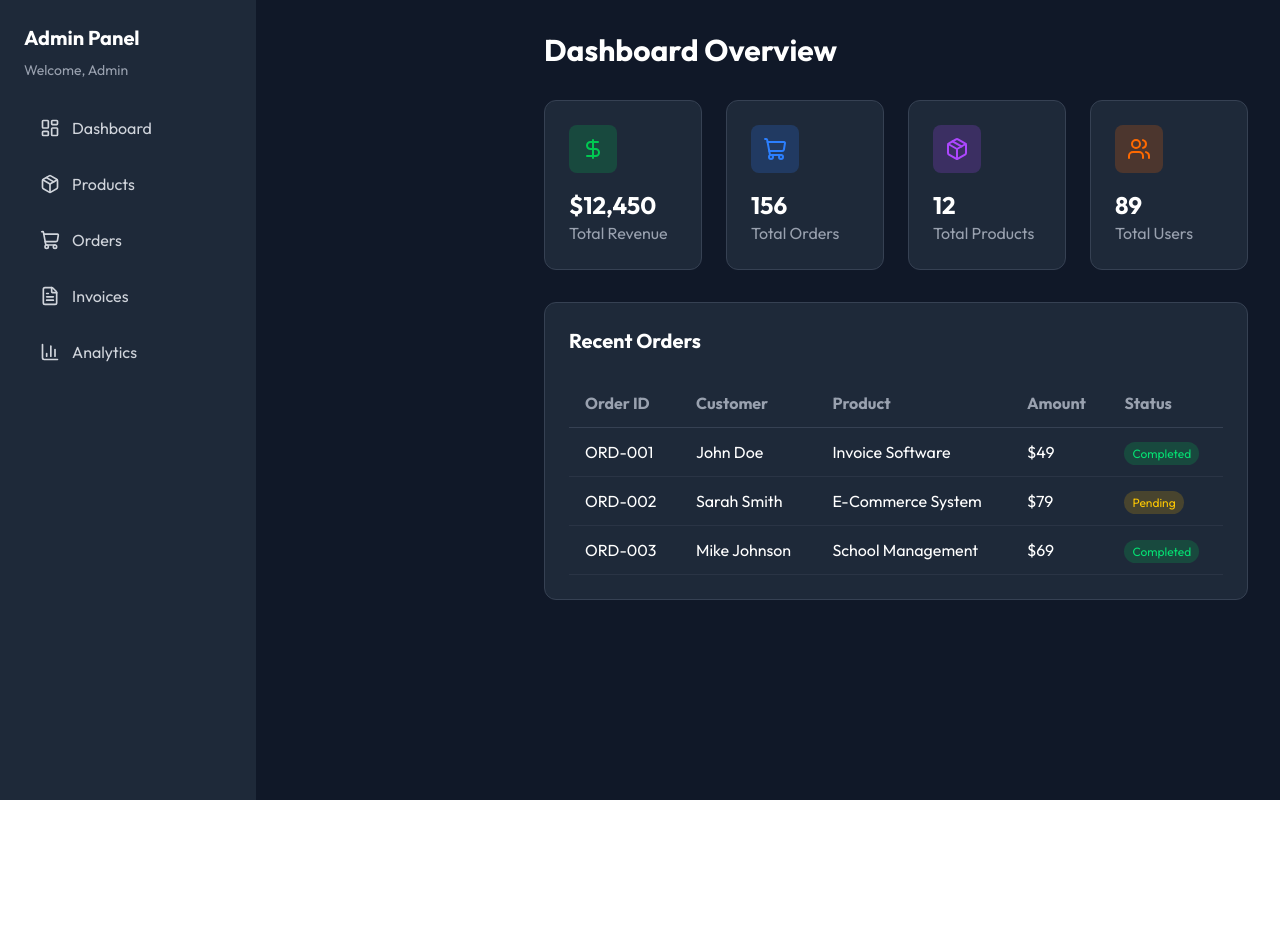
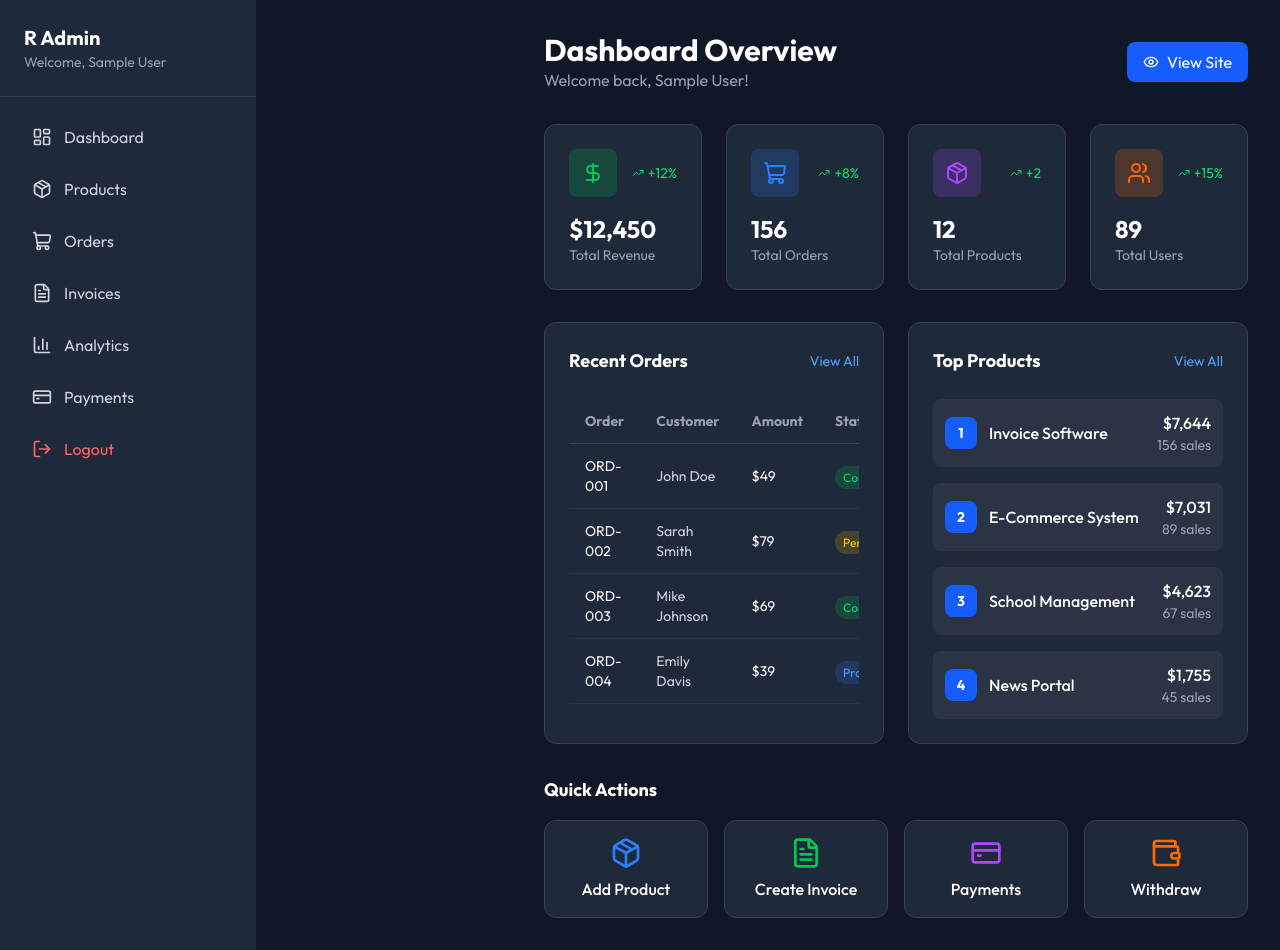
Before and after one commit to DevRifat-code/Website-Pro, a Next.js app: page /dashboard in a window 1280 px wide. Before the commit the page ends 800 px from the top, so only its background shows below. Built offline with nearby package versions, Linux system fonts and the light colour scheme; no server answers; the database is empty; sample sign-in values are in the browser's storage.

Commit message:
Update dashboard with full features

```diff
--- a/src/app/dashboard/page.tsx
+++ b/src/app/dashboard/page.tsx
@@ -1,87 +1,230 @@
 'use client';
 import { useEffect, useState } from 'react';
+import { onAuthStateChanged, signOut } from 'firebase/auth';
+import { auth, db } from '@/lib/firebase';
+import { doc, getDoc } from 'firebase/firestore';
 import { useRouter } from 'next/navigation';
-import { Menu, X, LayoutDashboard, Package, ShoppingCart, FileText, Users, LogOut, DollarSign, BarChart3 } from 'lucide-react';
+import { Menu, X, LayoutDashboard, Package, ShoppingCart, FileText, Users, LogOut, DollarSign, BarChart3, TrendingUp, Eye, CreditCard, Wallet } from 'lucide-react';
 import Link from 'next/link';
 
 const stats = [
-  { label: 'Total Revenue', value: '$12,450', icon: DollarSign, color: 'text-green-500', bg: 'bg-green-500/20' },
-  { label: 'Total Orders', value: '156', icon: ShoppingCart, color: 'text-blue-500', bg: 'bg-blue-500/20' },
-  { label: 'Total Products', value: '12', icon: Package, color: 'text-purple-500', bg: 'bg-purple-500/20' },
-  { label: 'Total Users', value: '89', icon: Users, color: 'text-orange-500', bg: 'bg-orange-500/20' },
+  { label: 'Total Revenue', value: '$12,450', icon: DollarSign, color: 'text-green-500', bg: 'bg-green-500/20', change: '+12%' },
+  { label: 'Total Orders', value: '156', icon: ShoppingCart, color: 'text-blue-500', bg: 'bg-blue-500/20', change: '+8%' },
+  { label: 'Total Products', value: '12', icon: Package, color: 'text-purple-500', bg: 'bg-purple-500/20', change: '+2' },
+  { label: 'Total Users', value: '89', icon: Users, color: 'text-orange-500', bg: 'bg-orange-500/20', change: '+15%' },
 ];
 
 const recentOrders = [
-  { id: 'ORD-001', customer: 'John Doe', product: 'Invoice Software', amount: '$49', status: 'Completed', date: '2024-05-15' },
-  { id: 'ORD-002', customer: 'Sarah Smith', product: 'E-Commerce System', amount: '$79', status: 'Pending', date: '2024-05-14' },
-  { id: 'ORD-003', customer: 'Mike Johnson', product: 'School Management', amount: '$69', status: 'Completed', date: '2024-05-13' },
+  { id: 'ORD-001', customer: 'John Doe', product: 'Invoice Software', amount: '$49', status: 'Completed', date: 'May 15, 2024' },
+  { id: 'ORD-002', customer: 'Sarah Smith', product: 'E-Commerce System', amount: '$79', status: 'Pending', date: 'May 14, 2024' },
+  { id: 'ORD-003', customer: 'Mike Johnson', product: 'School Management', amount: '$69', status: 'Completed', date: 'May 13, 2024' },
+  { id: 'ORD-004', customer: 'Emily Davis', product: 'News Portal', amount: '$39', status: 'Processing', date: 'May 12, 2024' },
+];
+
+const topProducts = [
+  { name: 'Invoice Software', sales: 156, revenue: '$7,644' },
+  { name: 'E-Commerce System', sales: 89, revenue: '$7,031' },
+  { name: 'School Management', sales: 67, revenue: '$4,623' },
+  { name: 'News Portal', sales: 45, revenue: '$1,755' },
 ];
 
 const menuItems = [
   { name: 'Dashboard', href: '/dashboard', icon: LayoutDashboard },
-  { name: 'Products', href: '/dashboard/products', icon: Package },
-  { name: 'Orders', href: '/dashboard/orders', icon: ShoppingCart },
-  { name: 'Invoices', href: '/dashboard/invoices', icon: FileText },
-  { name: 'Analytics', href: '/dashboard/analytics', icon: BarChart3 },
+  { name: 'Products', href: '/admin/products', icon: Package },
+  { name: 'Orders', href: '#', icon: ShoppingCart },
+  { name: 'Invoices', href: '/invoice', icon: FileText },
+  { name: 'Analytics', href: '#', icon: BarChart3 },
+  { name: 'Payments', href: '/payment', icon: CreditCard },
 ];
 
-export const dynamic = 'force-dynamic';
+export default function DashboardPage() {
+  const [user, setUser] = useState<any>(null);
+  const [loading, setLoading] = useState(true);
+  const [sidebarOpen, setSidebarOpen] = useState(false);
+  const router = useRouter();
 
-export default function DashboardPage() {
+  useEffect(() => {
+    const unsubscribe = onAuthStateChanged(auth, async (currentUser) => {
+      if (currentUser) {
+        try {
+          const userDoc = await getDoc(doc(db, 'users', currentUser.uid));
+          if (userDoc.exists()) {
+            setUser({ uid: currentUser.uid, ...userDoc.data() });
+          } else {
+            setUser({ uid: currentUser.uid, email: currentUser.email, name: currentUser.displayName || 'User' });
+          }
+        } catch (e) {
+          setUser({ uid: currentUser.uid, email: currentUser.email, name: currentUser.displayName || 'User' });
+        }
+      } else {
+        router.push('/login');
+      }
+      setLoading(false);
+    });
+    return () => unsubscribe();
+  }, [router]);
+
+  const handleLogout = async () => {
+    try {
+      await signOut(auth);
+      router.push('/login');
+    } catch (error) {
+      console.error('Logout error:', error);
+    }
+  };
+
+  if (loading) {
+    return (
+      <div className="min-h-screen bg-gray-900 flex items-center justify-center">
+        <div className="animate-spin rounded-full h-12 w-12 border-b-2 border-white"></div>
+      </div>
+    );
+  }
+
   return (
     <div className="min-h-screen bg-gray-900 flex">
-      <aside className="fixed lg:static inset-y-0 left-0 z-50 w-64 bg-gray-800 p-6 hidden lg:block">
-        <h2 className="text-xl font-bold text-white mb-2">Admin Panel</h2>
-        <p className="text-sm text-gray-400 mb-6">Welcome, Admin</p>
-        <nav className="space-y-2">
+      {/* Sidebar */}
+      <aside className={`fixed lg:static inset-y-0 left-0 z-50 w-64 bg-gray-800 transform ${sidebarOpen ? 'translate-x-0' : '-translate-x-full'} lg:translate-x-0 transition-transform`}>
+        <div className="p-6 border-b border-gray-700">
+          <Link href="/" className="text-xl font-bold text-white">R Admin</Link>
+          <p className="text-sm text-gray-400">Welcome, {user?.name || 'Admin'}</p>
+        </div>
+        <nav className="p-4 space-y-1">
           {menuItems.map((item) => (
-            <Link key={item.name} href={item.href} className="flex items-center gap-3 px-4 py-3 text-gray-300 hover:bg-gray-700 rounded-lg">
+            <Link key={item.name} href={item.href} className="flex items-center gap-3 px-4 py-3 text-gray-300 hover:bg-gray-700 rounded-lg transition-colors">
               <item.icon className="w-5 h-5" /> {item.name}
             </Link>
           ))}
+          <button onClick={handleLogout} className="flex items-center gap-3 px-4 py-3 text-red-400 hover:bg-gray-700 rounded-lg transition-colors w-full">
+            <LogOut className="w-5 h-5" /> Logout
+          </button>
         </nav>
       </aside>
-      <main className="flex-1 p-8 lg:ml-64">
-        <h1 className="text-3xl font-bold text-white mb-8">Dashboard Overview</h1>
-        <div className="grid grid-cols-1 md:grid-cols-2 lg:grid-cols-4 gap-6 mb-8">
+
+      {/* Main Content */}
+      <div className="flex-1 flex flex-col lg:ml-64">
+        <header className="bg-gray-800 p-4 flex items-center justify-between lg:hidden">
+          <button onClick={() => setSidebarOpen(!sidebarOpen)}>
+            {sidebarOpen ? <X className="w-6 h-6 text-white" /> : <Menu className="w-6 h-6 text-white" />}
+          </button>
+          <span className="text-white font-bold">Dashboard</span>
+        </header>
+
+        <main className="flex-1 p-4 lg:p-8">
+          <div className="flex flex-col lg:flex-row lg:items-center lg:justify-between mb-8">
+            <div>
+              <h1 className="text-2xl lg:text-3xl font-bold text-white">Dashboard Overview</h1>
+              <p className="text-gray-400">Welcome back, {user?.name || 'Admin'}!</p>
+            </div>
+            <div className="mt-4 lg:mt-0 flex gap-3">
+              <button className="px-4 py-2 bg-blue-600 text-white rounded-lg hover:bg-blue-700 flex items-center gap-2">
+                <Eye className="w-4 h-4" /> View Site
+              </button>
+            </div>
+          </div>
+
+          {/* Stats Grid */}
+          <div className="grid grid-cols-1 sm:grid-cols-2 lg:grid-cols-4 gap-4 lg:gap-6 mb-8">
             {stats.map((stat, index) => (
-            <div key={index} className="bg-gray-800 rounded-xl p-6 border border-gray-700">
-              <div className={`w-12 h-12 ${stat.bg} rounded-lg flex items-center justify-center mb-4`}>
-                <stat.icon className={`w-6 h-6 ${stat.color}`} />
+              <div key={index} className="bg-gray-800 rounded-xl p-4 lg:p-6 border border-gray-700">
+                <div className="flex items-center justify-between mb-4">
+                  <div className={`w-10 lg:w-12 h-10 lg:h-12 ${stat.bg} rounded-lg flex items-center justify-center`}>
+                    <stat.icon className={`w-5 lg:w-6 h-5 lg:h-6 ${stat.color}`} />
                   </div>
-              <p className="text-2xl font-bold text-white">{stat.value}</p>
-              <p className="text-gray-400">{stat.label}</p>
+                  <span className="text-green-400 text-sm flex items-center gap-1">
+                    <TrendingUp className="w-3 h-3" /> {stat.change}
+                  </span>
+                </div>
+                <p className="text-xl lg:text-2xl font-bold text-white">{stat.value}</p>
+                <p className="text-gray-400 text-sm">{stat.label}</p>
               </div>
             ))}
           </div>
-        <div className="bg-gray-800 rounded-xl p-6 border border-gray-700">
-          <h2 className="text-xl font-bold text-white mb-6">Recent Orders</h2>
+
+          <div className="grid grid-cols-1 lg:grid-cols-2 gap-6">
+            {/* Recent Orders */}
+            <div className="bg-gray-800 rounded-xl p-4 lg:p-6 border border-gray-700">
+              <div className="flex items-center justify-between mb-6">
+                <h2 className="text-lg font-bold text-white">Recent Orders</h2>
+                <button className="text-blue-400 hover:text-blue-300 text-sm">View All</button>
+              </div>
               <div className="overflow-x-auto">
                 <table className="w-full">
                   <thead>
                     <tr className="border-b border-gray-700">
-                  <th className="text-left py-3 px-4 text-gray-400">Order ID</th>
-                  <th className="text-left py-3 px-4 text-gray-400">Customer</th>
-                  <th className="text-left py-3 px-4 text-gray-400">Product</th>
-                  <th className="text-left py-3 px-4 text-gray-400">Amount</th>
-                  <th className="text-left py-3 px-4 text-gray-400">Status</th>
+                      <th className="text-left py-2 lg:py-3 px-2 lg:px-4 text-gray-400 text-sm">Order</th>
+                      <th className="text-left py-2 lg:py-3 px-2 lg:px-4 text-gray-400 text-sm">Customer</th>
+                      <th className="text-left py-2 lg:py-3 px-2 lg:px-4 text-gray-400 text-sm">Amount</th>
+                      <th className="text-left py-2 lg:py-3 px-2 lg:px-4 text-gray-400 text-sm">Status</th>
                     </tr>
                   </thead>
                   <tbody>
                     {recentOrders.map((order) => (
                       <tr key={order.id} className="border-b border-gray-700/50">
-                    <td className="py-3 px-4 text-white">{order.id}</td>
-                    <td className="py-3 px-4 text-white">{order.customer}</td>
-                    <td className="py-3 px-4 text-white">{order.product}</td>
-                    <td className="py-3 px-4 text-white">{order.amount}</td>
-                    <td className="py-3 px-4"><span className={`px-2 py-1 rounded-full text-xs ${order.status === 'Completed' ? 'bg-green-500/20 text-green-400' : 'bg-yellow-500/20 text-yellow-400'}`}>{order.status}</span></td>
+                        <td className="py-2 lg:py-3 px-2 lg:px-4 text-white text-sm">{order.id}</td>
+                        <td className="py-2 lg:py-3 px-2 lg:px-4 text-gray-300 text-sm">{order.customer}</td>
+                        <td className="py-2 lg:py-3 px-2 lg:px-4 text-white text-sm">{order.amount}</td>
+                        <td className="py-2 lg:py-3 px-2 lg:px-4">
+                          <span className={`px-2 py-1 rounded-full text-xs ${
+                            order.status === 'Completed' ? 'bg-green-500/20 text-green-400' :
+                            order.status === 'Pending' ? 'bg-yellow-500/20 text-yellow-400' :
+                            'bg-blue-500/20 text-blue-400'
+                          }`}>{order.status}</span>
+                        </td>
                       </tr>
                     ))}
                   </tbody>
                 </table>
               </div>
             </div>
+
+            {/* Top Products */}
+            <div className="bg-gray-800 rounded-xl p-4 lg:p-6 border border-gray-700">
+              <div className="flex items-center justify-between mb-6">
+                <h2 className="text-lg font-bold text-white">Top Products</h2>
+                <Link href="/admin/products" className="text-blue-400 hover:text-blue-300 text-sm">View All</Link>
+              </div>
+              <div className="space-y-4">
+                {topProducts.map((product, index) => (
+                  <div key={index} className="flex items-center justify-between p-3 bg-gray-700/50 rounded-lg">
+                    <div className="flex items-center gap-3">
+                      <span className="w-8 h-8 bg-blue-600 rounded-lg flex items-center justify-center text-white font-bold text-sm">{index + 1}</span>
+                      <span className="text-white font-medium">{product.name}</span>
+                    </div>
+                    <div className="text-right">
+                      <p className="text-white font-medium">{product.revenue}</p>
+                      <p className="text-gray-400 text-sm">{product.sales} sales</p>
+                    </div>
+                  </div>
+                ))}
+              </div>
+            </div>
+          </div>
+
+          {/* Quick Actions */}
+          <div className="mt-8">
+            <h2 className="text-lg font-bold text-white mb-4">Quick Actions</h2>
+            <div className="grid grid-cols-2 lg:grid-cols-4 gap-4">
+              <Link href="/admin/products" className="bg-gray-800 p-4 rounded-xl border border-gray-700 hover:border-blue-500 transition-colors text-center">
+                <Package className="w-8 h-8 text-blue-500 mx-auto mb-2" />
+                <p className="text-white font-medium">Add Product</p>
+              </Link>
+              <Link href="/invoice" className="bg-gray-800 p-4 rounded-xl border border-gray-700 hover:border-blue-500 transition-colors text-center">
+                <FileText className="w-8 h-8 text-green-500 mx-auto mb-2" />
+                <p className="text-white font-medium">Create Invoice</p>
+              </Link>
+              <Link href="/payment" className="bg-gray-800 p-4 rounded-xl border border-gray-700 hover:border-blue-500 transition-colors text-center">
+                <CreditCard className="w-8 h-8 text-purple-500 mx-auto mb-2" />
+                <p className="text-white font-medium">Payments</p>
+              </Link>
+              <Link href="#" className="bg-gray-800 p-4 rounded-xl border border-gray-700 hover:border-blue-500 transition-colors text-center">
+                <Wallet className="w-8 h-8 text-orange-500 mx-auto mb-2" />
+                <p className="text-white font-medium">Withdraw</p>
+              </Link>
+            </div>
+          </div>
         </main>
+      </div>
     </div>
   );
 }
```
Lines whose indentation alone changed are shown as unchanged.
